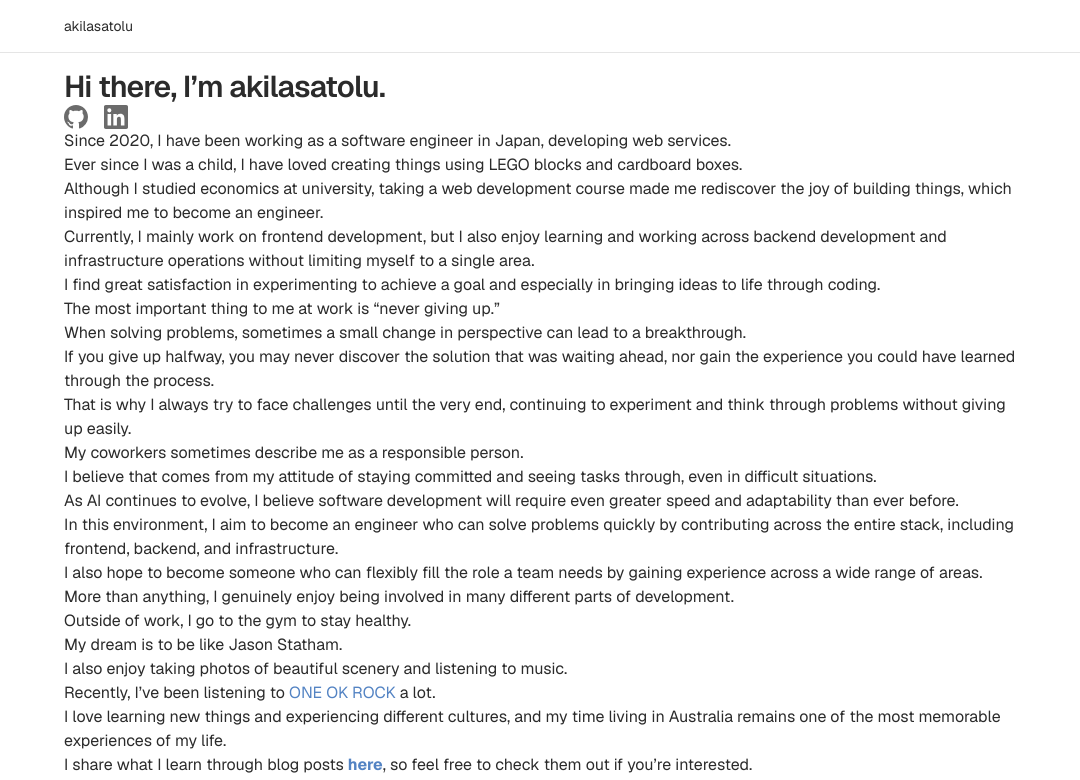
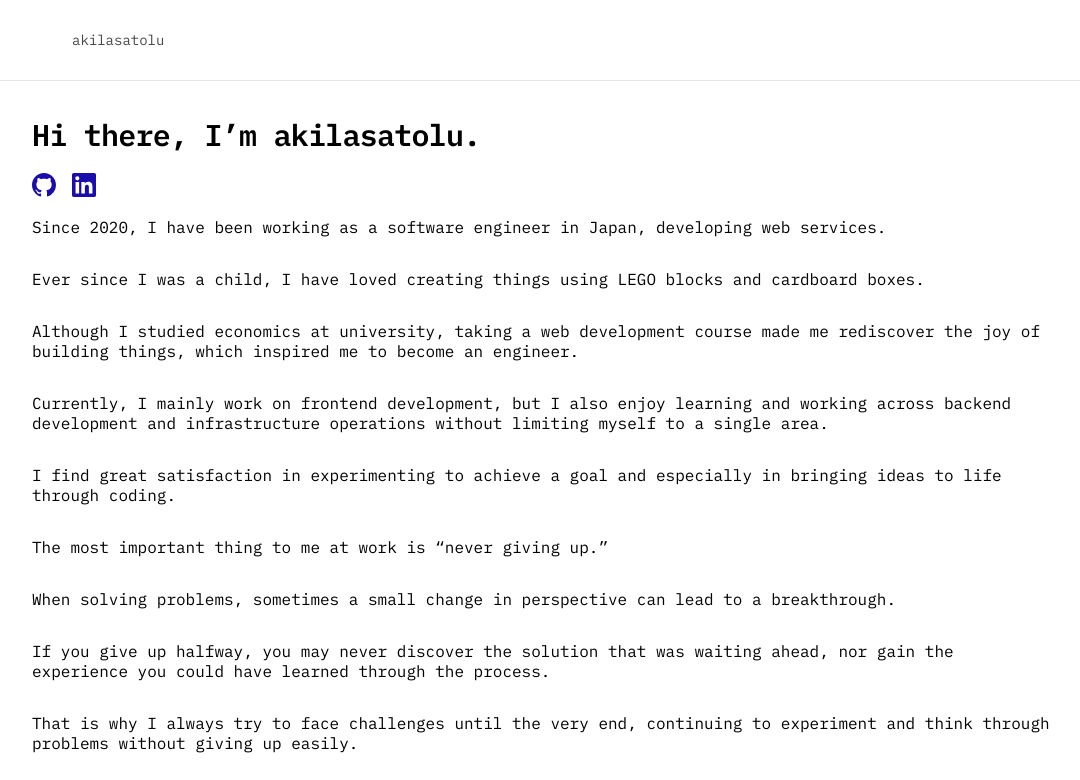
Before and after one commit to akilasatolu/akilasatolu-v5, a Next.js app: page / in a window 1280 px wide. Shown: the top 780 px of the page, without its empty margins (96-1176 px from the left). Built offline with nearby package versions, Linux system fonts and the light colour scheme.

Commit message:
[update]スタイル変更

```diff
--- a/app/layout.tsx
+++ b/app/layout.tsx
@@ -1,19 +1,15 @@
 import type { Metadata } from "next";
-import { Geist, Geist_Mono } from "next/font/google";
+import { IBM_Plex_Mono } from "next/font/google";
 import { ContentInner } from "@/components/templates/ContentInner";
 import { Footer } from "@/components/organisms/Footer";
 import { Header } from "@/components/organisms/Header";
 import { JotaiProvider } from "@/components/providers/JotaiProvider";
 import "@/styles/globals.css";
 
-const geistSans = Geist({
-    variable: "--font-geist-sans",
+export const ibmPlexMono = IBM_Plex_Mono({
     subsets: ["latin"],
-});
-
-const geistMono = Geist_Mono({
-    variable: "--font-geist-mono",
-    subsets: ["latin"],
+    variable: "--font-ibm-plex-mono",
+    weight: ["400", "500", "600", "700"],
 });
 
 export const metadata: Metadata = {
@@ -45,13 +41,13 @@ export default function RootLayout({
     return (
         <html
             lang="en"
-            className={`${geistSans.variable} ${geistMono.variable} h-full antialiased`}
+            className={`${ibmPlexMono.variable} ${ibmPlexMono.className} h-full antialiased`}
         >
-            <body className="flex min-h-dvh flex-col flex-1 font-sans antialiased">
+            <body className="m-0 flex min-h-dvh w-full flex-col p-0 font-sans antialiased">
                 <JotaiProvider>
                     <Header />
-                    <main className="flex min-h-0 flex-1 flex-col">
-                        <ContentInner styles="flex min-h-0 flex-1 flex-col">
+                    <main className="flex min-h-0 flex-1 flex-col items-center">
+                        <ContentInner styles="flex min-h-0 w-full flex-1 flex-col">
                             {children}
                         </ContentInner>
                     </main>
--- a/styles/globals.css
+++ b/styles/globals.css
@@ -1,31 +1,17 @@
-@import "tailwindcss";
+@layer theme, base, components, utilities;
+
+@import "tailwindcss/theme.css" layer(theme);
+@import "tailwindcss/utilities.css" layer(utilities);
 @import "./theme.css";
 
 html {
-    background-color: var(--background);
-    color: var(--color);
     color-scheme: light dark;
 }
 
 body {
-    background-color: var(--background);
-    color: var(--color);
-    font-family: var(--font-geist-sans), system-ui, sans-serif;
+    font-family: var(--font-ibm-plex-mono), monospace;
 }
 
-/* Keyboard focus (Tab navigation) */
-a:focus-visible,
-button:focus-visible,
-input:focus-visible,
-textarea:focus-visible,
-select:focus-visible,
-summary:focus-visible,
-[tabindex]:not([tabindex="-1"]):focus-visible {
-    outline: 2px solid var(--accent);
-    outline-offset: 2px;
-}
-
-/* Base interactive text */
 a {
     color: var(--accent);
     text-decoration: none;
@@ -35,7 +21,6 @@ a {
 }
 
 a:hover {
-    color: var(--accent-hover);
     text-decoration: underline;
 }
 
@@ -43,119 +28,11 @@ a:visited {
     color: var(--accent-visited);
 }
 
-a.social-icon-link,
-a.social-icon-link:visited {
-    color: var(--muted);
-    text-decoration: none;
-}
-
-a.social-icon-link:hover {
-    color: var(--accent);
-    text-decoration: none;
+a,
+button {
+    cursor: pointer;
 }
 
 p {
     overflow: hidden;
 }
-
-/* Blog post body (Markdown → HTML) */
-.blog-content {
-    line-height: 1.75;
-}
-
-.blog-content>*+* {
-    margin-top: 1.25rem;
-}
-
-.blog-content h1,
-.blog-content h2,
-.blog-content h3,
-.blog-content h4 {
-    font-weight: 600;
-    letter-spacing: -0.025em;
-    line-height: 1.3;
-}
-
-.blog-content h1 {
-    font-size: 1.875rem;
-    margin-bottom: 2rem;
-}
-
-.blog-content h2 {
-    font-size: 1.5rem;
-}
-
-.blog-content h3 {
-    font-size: 1.25rem;
-}
-
-.blog-content ul,
-.blog-content ol {
-    padding-left: 1.5rem;
-}
-
-.blog-content ul {
-    list-style-type: disc;
-}
-
-.blog-content ol {
-    list-style-type: decimal;
-}
-
-.blog-content li+li {
-    margin-top: 0.375rem;
-}
-
-.blog-content a {
-    text-decoration: underline;
-}
-
-.blog-content pre {
-    overflow-x: auto;
-    border-radius: 0.5rem;
-    border: 1px solid var(--border);
-    background: var(--code-bg);
-    padding: 1rem;
-    font-family: var(--font-geist-mono), ui-monospace, monospace;
-    font-size: 0.875rem;
-    color: var(--code-text);
-}
-
-.blog-content code {
-    font-family: var(--font-geist-mono), ui-monospace, monospace;
-    font-size: 0.875em;
-    background: var(--inline-code-bg);
-    color: var(--code-text);
-    border-radius: 0.25rem;
-    padding: 0.15em 0.4em;
-    border: 1px solid var(--border);
-}
-
-.blog-content pre code {
-    font-size: inherit;
-    background: transparent;
-    color: inherit;
-    border: none;
-    border-radius: 0;
-    padding: 0;
-}
-
-.blog-content blockquote {
-    border-left: 3px solid var(--border);
-    padding-left: 1rem;
-    color: var(--muted);
-}
-
-.blog-content hr {
-    color: var(--border);
-}
-
-.blog-content-img {
-    max-width: 100%;
-    height: auto;
-    border-radius: 0.5rem;
-}
-
-.blog-content p {
-    overflow: visible;
-}
--- a/styles/theme.css
+++ b/styles/theme.css
@@ -1,55 +1,20 @@
 :root {
-    /* Base */
-    --background: #ffffff;
-    --color: #2b2b2b;
-
-    /* UI tokens */
-    --muted: #6b6b6b;
-
-    --accent: #5383c3;
-    --accent-hover: #3f6fb0;
-    --accent-visited: #8f53c3;
-    /* --accent-visited: #8a8a8a; */
-
+    --muted: #474747;
+    --accent: #1a0dab;
+    --accent-visited: #681da8;
     --border: #e5e5e5;
-    --card-bg: #f5f5f5;
-    --tag-bg: #ffffff;
-    --code-bg: #f6f8fa;
-    --code-text: #24292e;
-    --inline-code-bg: #e8ecf0;
 }
 
-[data-theme="dark"] {
-    --background: #2b2b2b;
-    --color: #ffffff;
-
-    --muted: #b0b0b0;
-    --border: #444444;
-    --card-bg: #3a3a3a;
-    --tag-bg: #2b2b2b;
-    --code-bg: #1e1e1e;
-    --code-text: #d4d4d4;
-    --inline-code-bg: #3d3d3d;
+@theme inline {
+    --font-sans: var(--font-ibm-plex-mono);
+    --font-mono: var(--font-ibm-plex-mono);
 }
 
 @media (prefers-color-scheme: dark) {
-    :root:not([data-theme="light"]) {
-        --background: #2b2b2b;
-        --color: #ffffff;
-
-        --muted: #b0b0b0;
+    :root {
+        --muted: #bfbfbf;
+        --accent: #99c3ff;
+        --accent-visited: #c58af9;
         --border: #444444;
-        --card-bg: #3a3a3a;
-        --tag-bg: #2b2b2b;
-        --code-bg: #1e1e1e;
-        --code-text: #d4d4d4;
-        --inline-code-bg: #3d3d3d;
     }
 }
-
-@theme inline {
-    --color-background: var(--background);
-    --color-foreground: var(--color);
-    --font-sans: var(--font-geist-sans);
-    --font-mono: var(--font-geist-mono);
-}
```
